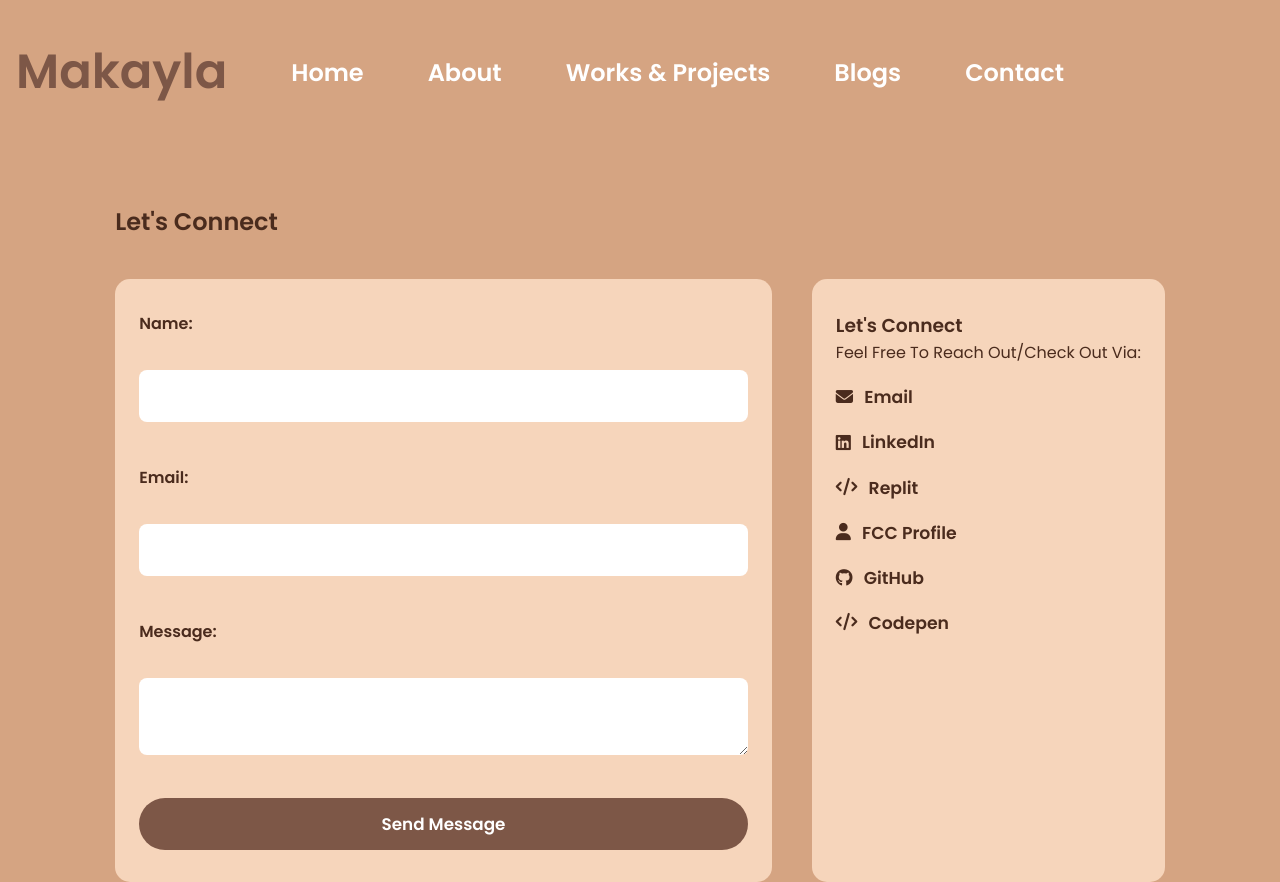
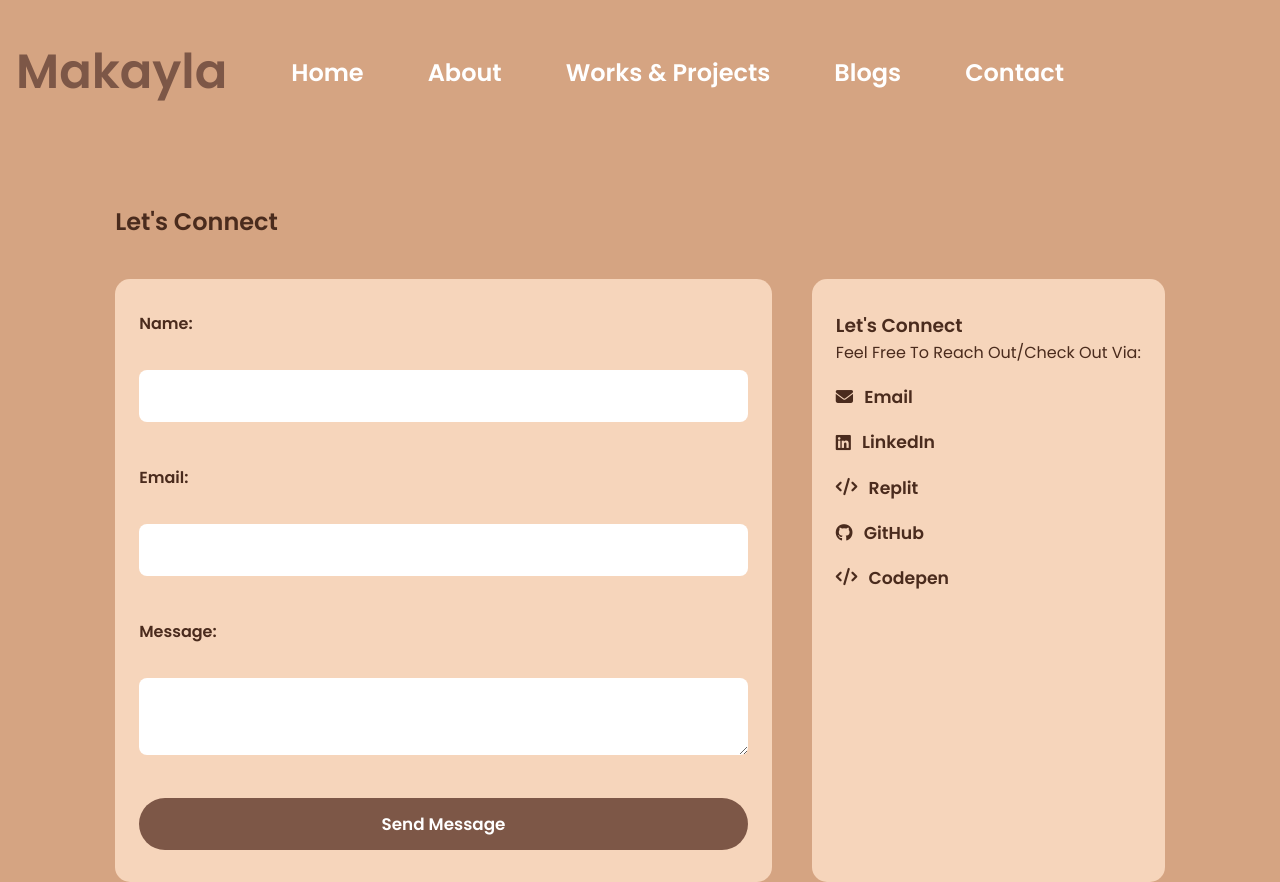
Before and after one commit to Nicole-coder243/portfoli-v2-website, a plain HTML site: page contact.html in a window 1280 px wide. Shown: the top 882 px of the page. Drawn offline with Linux system fonts and the light colour scheme.

Commit message:
Update contact.html

```diff
--- a/contact.html
+++ b/contact.html
@@ -64,11 +64,6 @@
                                 <i class="fas fa-code"></i> Replit
                             </a>
                         </li>
-                        <li>
-                            <a id="profile-link" href="https://www.freecodecamp.org/Makayla-Coder" target="_blank">
-                                <i class="fas fa-user"></i> FCC Profile
-                            </a>
-                        </li>
                           <li>
                             <a href="https://github.com/nicole-coder243" target="_blank">
                                 <i class="fab fa-github"></i> GitHub
```
